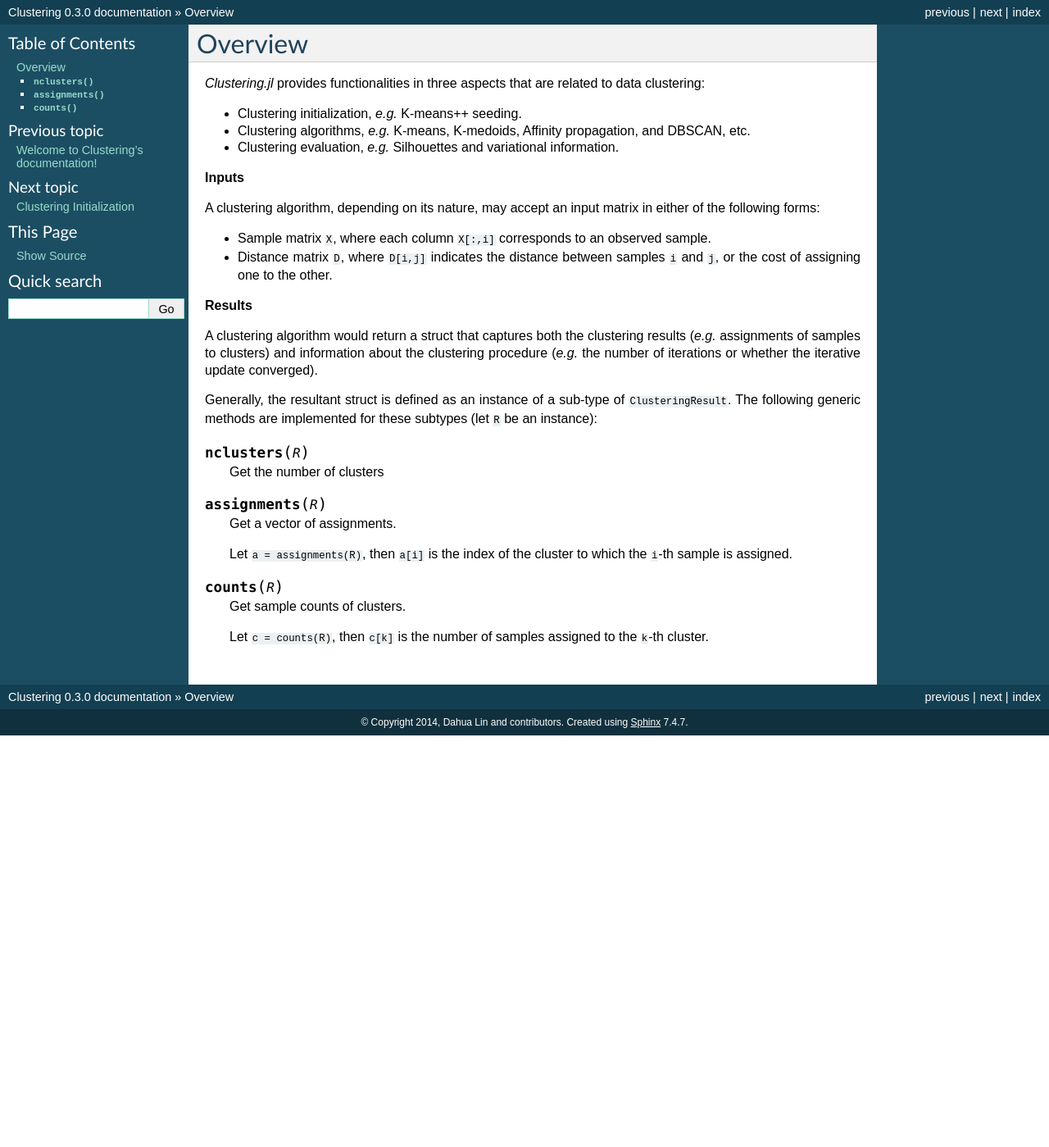
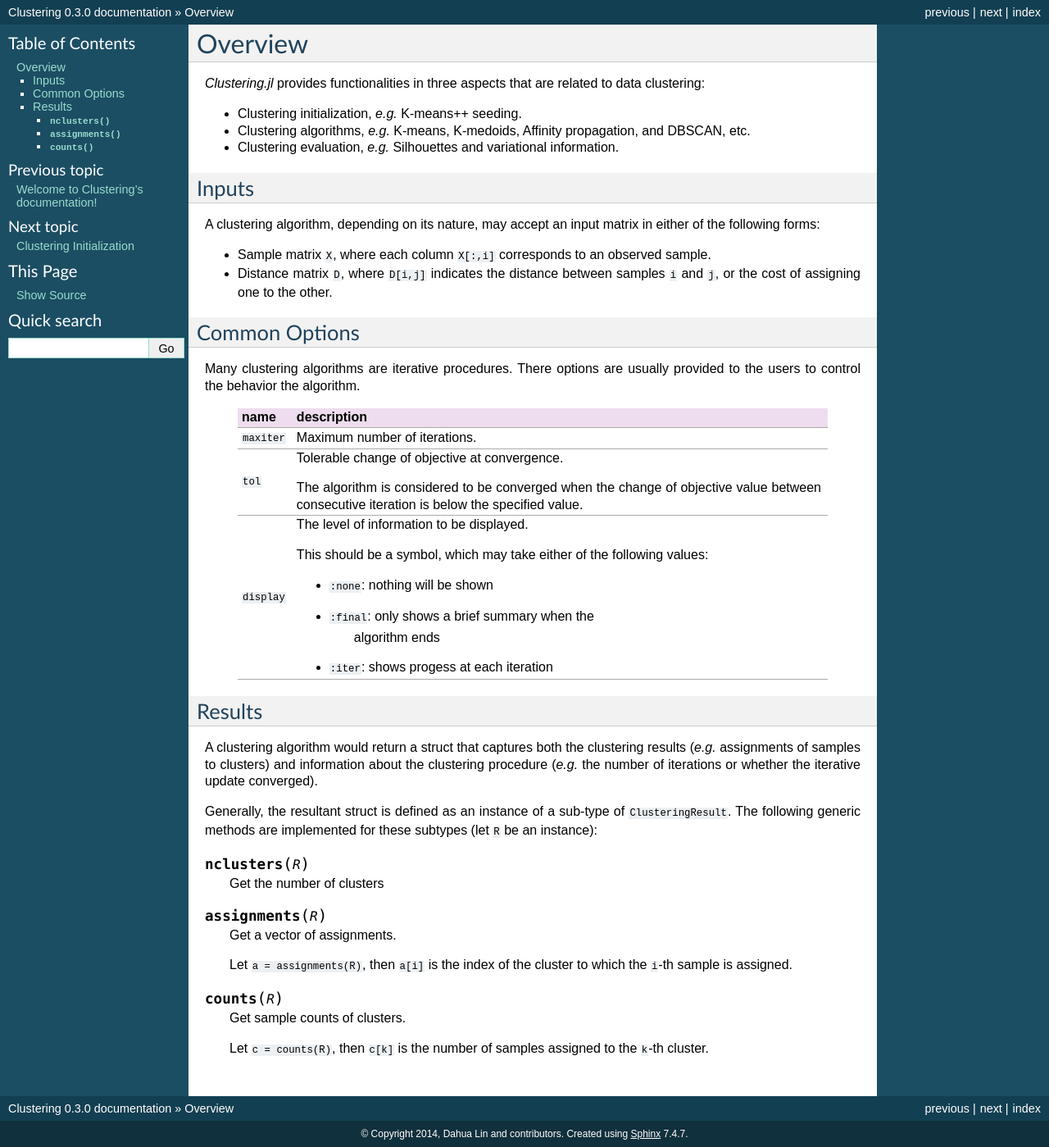
Before and after one commit to JuliaStats/Clustering.jl, a Sphinx documentation site: the page built from doc/source/overview.rst, in a window 1280 px wide. Shown: the whole page at 82% size. Built offline with Sphinx 7.4.7, drawn with Linux system fonts in a browser that asks for light colours; formulas are drawn with MathJax 3; before the commit the page ends 900 px from its top, so only the background shows below that.

```diff
--- a/doc/source/algorithms.rst
+++ b/doc/source/algorithms.rst
@@ -7,3 +7,4 @@ This package implements a variety of clustering algorithms:
 
 	kmeans.rst
 	kmedoids.rst
+	affprop.rst
--- a/doc/source/overview.rst
+++ b/doc/source/overview.rst
@@ -7,7 +7,8 @@ Overview
 - Clustering algorithms, *e.g.* K-means, K-medoids, Affinity propagation, and DBSCAN, etc.
 - Clustering evaluation, *e.g.* Silhouettes and variational information.
 
-**Inputs**
+Inputs
+---------
 
 A clustering algorithm, depending on its nature, may accept an input matrix in either of the following forms:
 
@@ -15,7 +16,38 @@ A clustering algorithm, depending on its nature, may accept an input matrix in e
 - Distance matrix ``D``, where ``D[i,j]`` indicates the distance between samples ``i`` and ``j``, or the cost of assigning one to the other.
 
 
-**Results**
+.. _copts:
+
+Common Options
+----------------
+
+Many clustering algorithms are iterative procedures. There options are usually provided to the users to control the behavior the algorithm.
+
+    ==============  ===========================================================
+     name            description
+    ==============  ===========================================================
+     ``maxiter``     Maximum number of iterations.
+    --------------  -----------------------------------------------------------
+     ``tol``         Tolerable change of objective at convergence.
+
+                     The algorithm is considered to be converged when the
+                     change of objective value between consecutive iteration
+                     is below the specified value.
+    --------------  -----------------------------------------------------------
+     ``display``     The level of information to be displayed.
+
+                     This should be a symbol, which may take either of the
+                     following values:
+
+                     - ``:none``: nothing will be shown
+                     - ``:final``: only shows a brief summary when the
+                                   algorithm ends
+                     - ``:iter``:  shows progess at each iteration
+    ==============  ===========================================================
+
+
+Results
+-----------
 
 A clustering algorithm would return a struct that captures both the clustering results (*e.g.* assignments of samples to clusters) and information about the clustering procedure (*e.g.* the number of iterations or whether the iterative update converged).
 
@@ -23,16 +55,16 @@ Generally, the resultant struct is defined as an instance of a sub-type of ``Clu
 
 .. function:: nclusters(R)
 
-	Get the number of clusters
+    Get the number of clusters
 
 .. function:: assignments(R)
 
-	Get a vector of assignments.
+    Get a vector of assignments.
 
-	Let ``a = assignments(R)``, then ``a[i]`` is the index of the cluster to which the ``i``-th sample is assigned.
+    Let ``a = assignments(R)``, then ``a[i]`` is the index of the cluster to which the ``i``-th sample is assigned.
 
 .. function:: counts(R)
 
-	Get sample counts of clusters.
+    Get sample counts of clusters.
 
-	Let ``c = counts(R)``, then ``c[k]`` is the number of samples assigned to the ``k``-th cluster.
+    Let ``c = counts(R)``, then ``c[k]`` is the number of samples assigned to the ``k``-th cluster.
```
Also changed, not shown: doc/source/affprop.rst (added, +50 -0 lines), doc/source/kmeans.rst (+1 -8 lines), doc/source/kmedoids.rst (+2 -16 lines).
